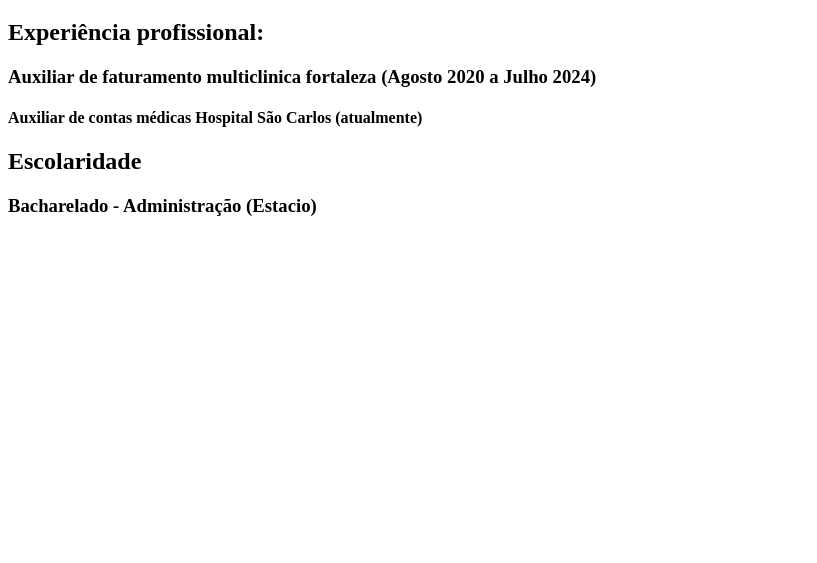
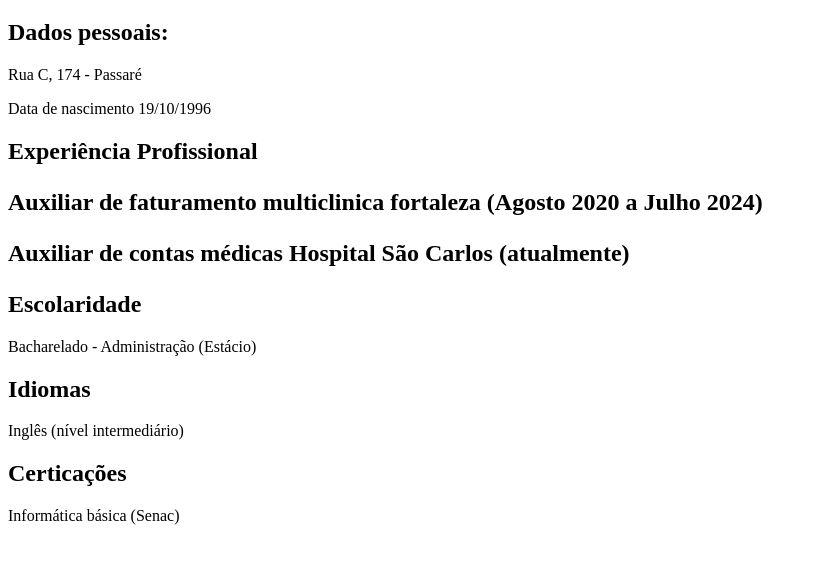
Before and after one commit to Davi621/Atividade_curriculo, a plain HTML site: page index.html in a window 1280 px wide. Shown: the part 61-624 px from the top of the page, without its empty margins (0-817 px from the left). Drawn offline with Linux system fonts and the light colour scheme.

Commit message:
atividade

```diff
--- a/index.html
+++ b/index.html
@@ -6,9 +6,22 @@
 </head>
 <body>
     <h1>Davi Lima</h1>
-    <h2>Experiência profissional:<h2>
-    <h3>Auxiliar de faturamento multiclinica fortaleza (Agosto 2020 a Julho 2024)<h3>
-    <h4>Auxiliar de contas médicas Hospital São Carlos (atualmente)<h4>
+
+    <h2><strong>Dados pessoais:</strong></h2>
+        <p>Rua C, 174 - Passaré</p>
+        <p>Data de nascimento 19/10/1996</p>
+
+
+    <h2><strong>Experiência Profissional</strong><h2>
+        <p>Auxiliar de faturamento multiclinica fortaleza (Agosto 2020 a Julho 2024)<p>
+        <p>Auxiliar de contas médicas Hospital São Carlos (atualmente)<p>
+
+    <h2><strong>Escolaridade</strong></h2>
+        <p>Bacharelado - Administração (Estácio)</p>
+
+    <h2><strong>Idiomas</strong></h2>
+        <p>Inglês (nível intermediário)</p>
+
+    <h2><strong>Certicações</strong></h2>
+        <p>Informática básica (Senac)</p>
 </html>
-    <h2>Escolaridade<h2>
-    <h3>Bacharelado - Administração (Estacio)</h3>
```
